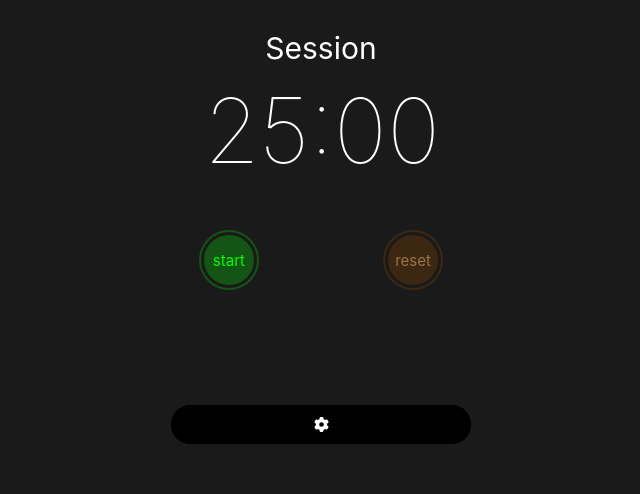
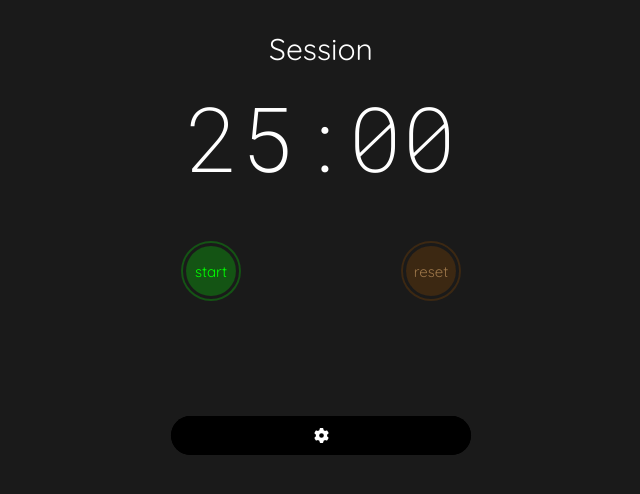
Before and after one commit to alefDev-prog/session_timer, a React (Create React App) app: page / in a window 1280 px wide. Shown: the top 494 px of the page, without its empty margins (319-959 px from the left). Built offline with nearby package versions, Linux system fonts and the light colour scheme.

Commit message:
fix: H-layout and timer-letters

```diff
--- a/src/css/App.css
+++ b/src/css/App.css
@@ -1,4 +1,5 @@
 @import url("https://fonts.googleapis.com/css2?family=Quicksand&family=Roboto+Mono&display=swap");
+@import url("https://fonts.googleapis.com/css2?family=Inter&family=Quicksand&family=Roboto+Mono:wght@200;400&display=swap");
 *, ::after, ::before {
   margin: 0;
   padding: 0;
@@ -8,6 +9,12 @@
 html {
   font-size: 62.5%;
   font-family: "Quicksand", sans-serif;
+  height: 100%;
+}
+
+body {
+  height: 100%;
+  background-color: #1a1a1a;
 }
 
 @keyframes gear-animation {
@@ -71,12 +78,12 @@ html {
 }
 
 #time-left {
+  font-family: "Roboto Mono", monospace;
   font-size: 9rem;
-  font-weight: lighter;
-  text-align: left;
+  font-weight: 100;
+  text-align: center;
   margin-bottom: 0.3rem;
   padding: 1rem;
-  width: 4.78ch;
 }
 
 .container {
--- a/src/index.css
+++ /dev/null
@@ -1,13 +0,0 @@
-body {
-  margin: 0;
-  font-family: -apple-system, BlinkMacSystemFont, 'Segoe UI', 'Roboto', 'Oxygen',
-    'Ubuntu', 'Cantarell', 'Fira Sans', 'Droid Sans', 'Helvetica Neue',
-    sans-serif;
-  -webkit-font-smoothing: antialiased;
-  -moz-osx-font-smoothing: grayscale;
-}
-
-code {
-  font-family: source-code-pro, Menlo, Monaco, Consolas, 'Courier New',
-    monospace;
-}
--- a/src/index.js
+++ b/src/index.js
@@ -1,6 +1,5 @@
 import React from 'react';
 import ReactDOM from 'react-dom/client';
-import './index.css';
 import App from './App';
 import { Provider } from 'react-redux';
 import { store } from './redux/store';
--- a/src/sass/_mobile.scss
+++ b/src/sass/_mobile.scss
@@ -2,6 +2,7 @@
 @import '_variables.scss';
 @import '_mixins.scss';
 @import '_animations.scss';
+@import url('https://fonts.googleapis.com/css2?family=Inter&family=Quicksand&family=Roboto+Mono:wght@200;400&display=swap');
 
 .App{
     width: 100%;
@@ -54,12 +55,13 @@
   }
 
   #time-left {
+    font-family: 'Roboto Mono', monospace;
     font-size: 9rem;
-    font-weight: lighter;
-    text-align: left;
+    font-weight: 100;
+    text-align: center;
     margin-bottom: 0.3rem;
     padding: 1rem;
-    width: 4.78ch;
+
 
   }
 
--- a/src/sass/_reset.scss
+++ b/src/sass/_reset.scss
@@ -1,4 +1,5 @@
 @import url('https://fonts.googleapis.com/css2?family=Quicksand&family=Roboto+Mono&display=swap');
+@import '_variables.scss';
 
 *, ::after, ::before {
     margin: 0;
@@ -6,7 +7,14 @@
     box-sizing: border-box;
 }
 
+
 html {
     font-size: 62.5%;
     font-family: 'Quicksand', sans-serif;
+    height: 100%;
 }
+
+body {
+    height: 100%;
+    background-color: $gray-color;
+}
```
Also changed, not shown: 1 other file (tests, documents, lock files or other folders).
